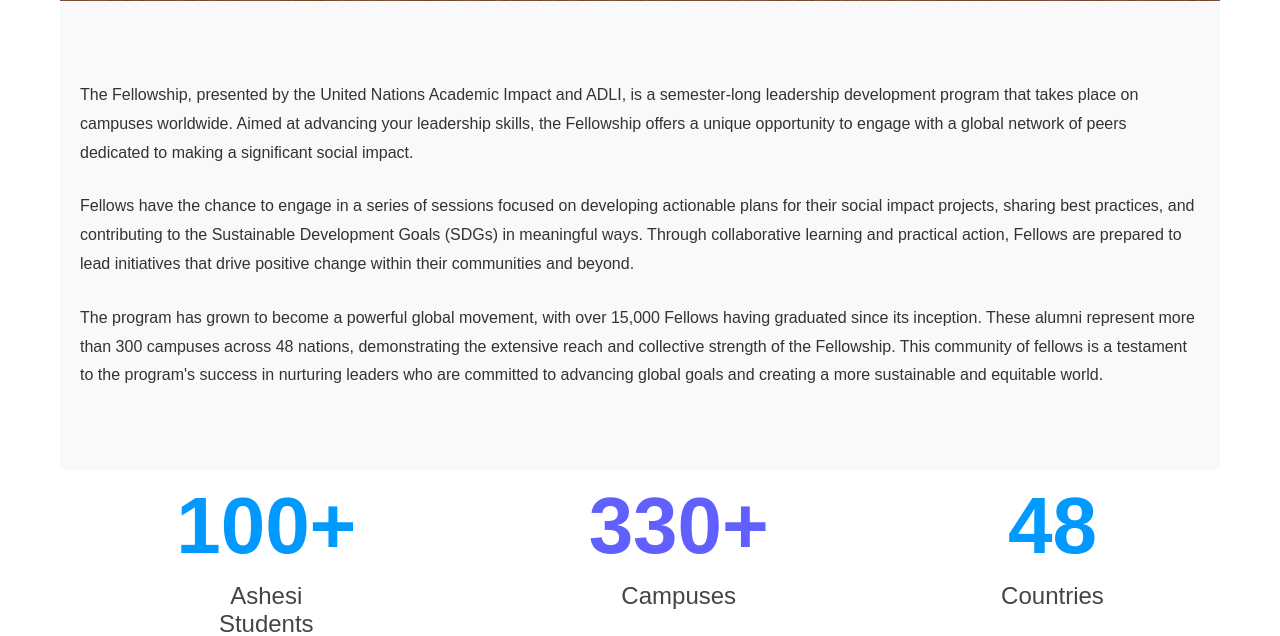
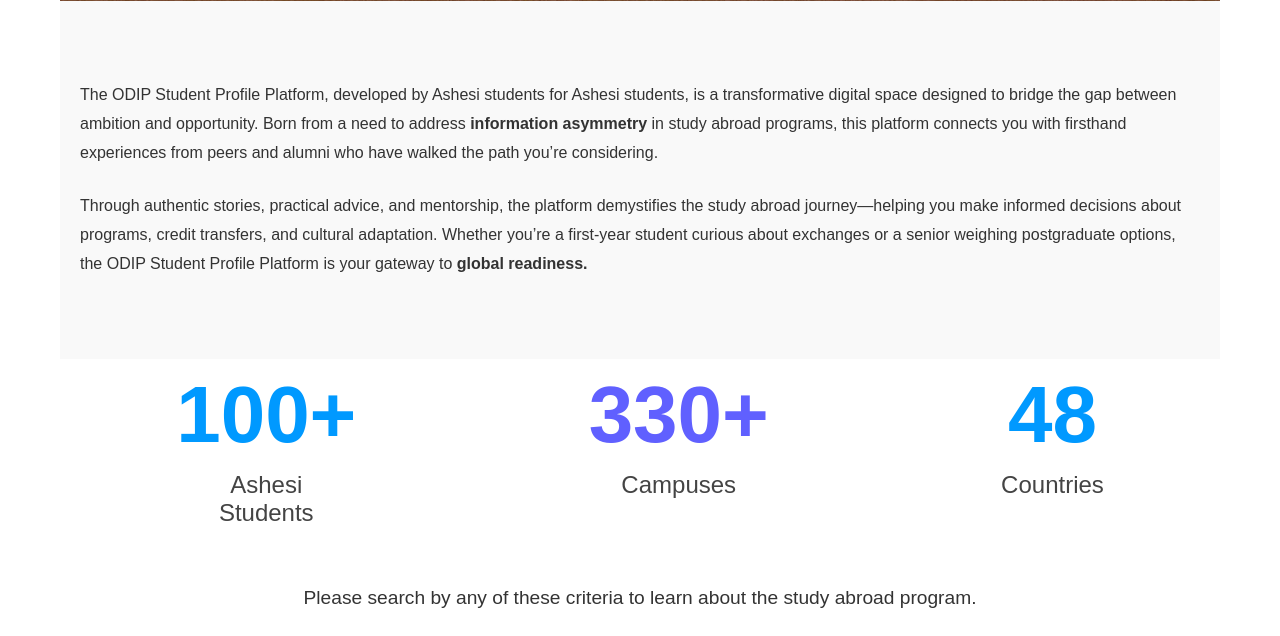
Before and after one commit to favouralgo/odip_platform, a PHP site: page /odip_platform/ in a window 1280 px wide. Shown: the part 739-1375 px from the top of the page. Run offline with PHP 8.4, Linux system fonts and the light colour scheme; data that the repository does not hold is empty.

Commit message:
changed frontend message to reflect project mission

```diff
--- a/index.php
+++ b/index.php
@@ -84,16 +84,13 @@
         <div class="container">
             <div class="description">
                 <p>
-                    The Fellowship, presented by the United Nations Academic Impact and ADLI, is a semester-long leadership development program that takes place on campuses worldwide. Aimed at advancing your leadership skills, the Fellowship offers a unique opportunity to engage with a global network of peers dedicated to making a significant social impact.
+                    The ODIP Student Profile Platform, developed by Ashesi students for Ashesi students, is a transformative digital space designed to bridge the gap between ambition and opportunity. Born from a need to address <strong>information asymmetry</strong> in study abroad programs, this platform connects you with firsthand experiences from peers and alumni who have walked the path you’re considering.
                 </p>
 
                 <p>
-                    Fellows have the chance to engage in a series of sessions focused on developing actionable plans for their social impact projects, sharing best practices, and contributing to the Sustainable Development Goals (SDGs) in meaningful ways. Through collaborative learning and practical action, Fellows are prepared to lead initiatives that drive positive change within their communities and beyond.
+                    Through authentic stories, practical advice, and mentorship, the platform demystifies the study abroad journey—helping you make informed decisions about programs, credit transfers, and cultural adaptation. Whether you’re a first-year student curious about exchanges or a senior weighing postgraduate options, the ODIP Student Profile Platform is your gateway to <strong> global readiness. </strong>
                 </p>
 
-                <p>
-                    The program has grown to become a powerful global movement, with over 15,000 Fellows having graduated since its inception. These alumni represent more than 300 campuses across 48 nations, demonstrating the extensive reach and collective strength of the Fellowship. This community of fellows is a testament to the program's success in nurturing leaders who are committed to advancing global goals and creating a more sustainable and equitable world.
-                </p>
             </div>
         </div>
     </section>
--- a/students/student_form.php
+++ b/students/student_form.php
@@ -182,7 +182,7 @@
 <head>
     <meta charset="UTF-8">
     <meta name="viewport" content="width=device-width, initial-scale=1.0">
-    <title>International Engagement Experience Application | ODIP</title>
+    <title>International Engagement Experience Form</title>
     <link rel="stylesheet" href="https://cdnjs.cloudflare.com/ajax/libs/font-awesome/6.4.0/css/all.min.css">
     <link rel="stylesheet" href="../assets/css/student_form.css">
 </head>
```
